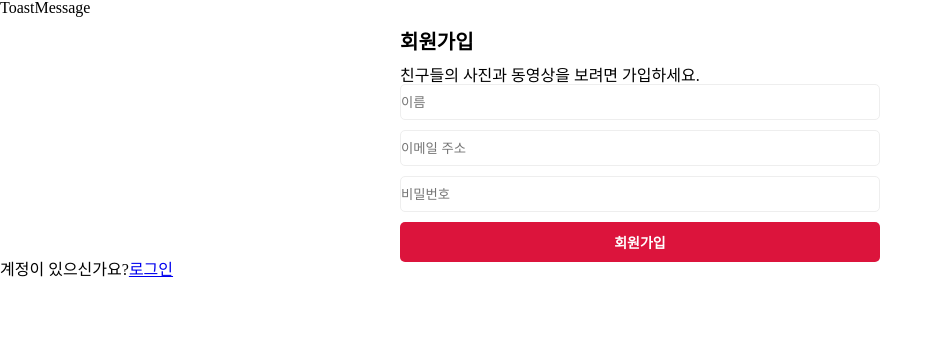
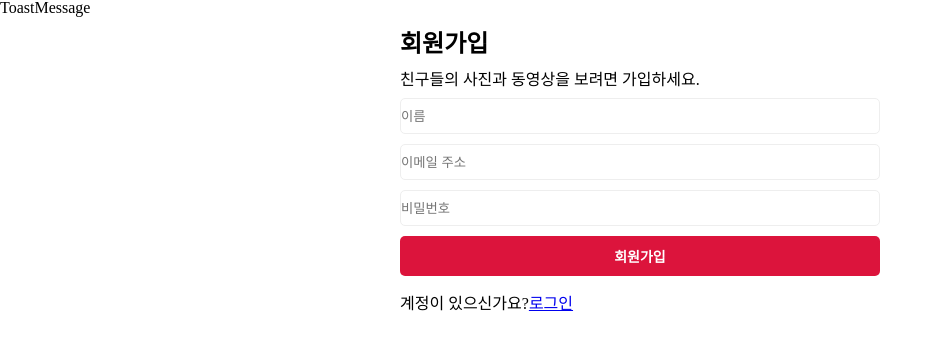
Before and after one commit to nodeTeam-1/nodeteam1-fe, a React (Create React App) app: page /user/register in a window 1280 px wide. Shown: the top 350 px of the page, without its empty margins (0-943 px from the left). Built offline with nearby package versions, Linux system fonts and the light colour scheme; no server answers.

Commit message:
chore: 유저페이지 css

```diff
--- a/src/App.scss
+++ b/src/App.scss
@@ -55,7 +55,7 @@
     margin: 0 auto;
 
     .form-title {
-        font-size: 20px;
+        font-size: 24px;
         font-weight: 600;
         padding: 16px 0;
     }
@@ -119,18 +119,4 @@
     text-align: center;
 }
 
-.logout-button {
-    padding: 10px 20px; /* Increase padding for a larger button */
-    font-size: 16px; /* Adjust font size */
-    border: none;
-    background-color: #add8e6;
-    cursor: pointer;
-}
-
-.logout-button:hover {
-    background-color: #87ceeb; /* Change color on hover */
-}
-
-
-
 @media (max-width: 768px) {}
--- a/src/components/Navbar.tsx
+++ b/src/components/Navbar.tsx
@@ -22,7 +22,7 @@ const Navbar: React.FC = () => {
                 {'[Navbar]'} 이름: {`"` + user + `"`} 님 로그인 중!
             </div>
             <div className='flex-item'>
-                <button className='logout-button' onClick={logoutClick}>
+                <button className='btn btn-logout' onClick={logoutClick}>
                     로그아웃
                 </button>
             </div>
--- a/src/pages/user/LoginPage.tsx
+++ b/src/pages/user/LoginPage.tsx
@@ -65,13 +65,12 @@ const LoginPage: React.FC = () => {
                     <input type='password' name='password' placeholder='password' onChange={handleChange} />
                 </div>
                 <button type='submit' className='btn btn-submit w-100'>로그인</button>
-
                 {errorMessage && <p>{errorMessage}</p>}
+                <div className='notice-wrap'>
+                    계정이없으신가요?
+                    <Link to={'/user/register'}>가입하기</Link>
+                </div>
             </form>
-            <div>
-                계정이없으신가요?
-                <Link to={'/user/register'}>가입하기</Link>
-            </div>
         </div>
     );
 };
--- a/src/pages/user/RegisterPage.tsx
+++ b/src/pages/user/RegisterPage.tsx
@@ -62,7 +62,7 @@ const RegisterPage: React.FC = () => {
         <div className='user-page'>
             <form onSubmit={(event: React.FormEvent<HTMLFormElement>) => formSubmit(event)} className='form-container'>
                 <div className="form-title">회원가입</div>
-                <div>친구들의 사진과 동영상을 보려면 가입하세요.</div>
+                <div className='text-area'>친구들의 사진과 동영상을 보려면 가입하세요.</div>
                 <div className='input-wrap'>
                     <input type='text' name='name' placeholder='이름' onChange={handleChange} />
                 </div>
@@ -73,18 +73,16 @@ const RegisterPage: React.FC = () => {
                     <input type='password' name='password' placeholder='비밀번호' onChange={handleChange} />
                 </div>
                 <button type='submit' className='btn btn-submit w-100'>회원가입</button>
-
-            </form>
                 {errorMessage && <p>{errorMessage}</p>}
                 {mutation.isError && <p>다시 시도해주세요.</p>}
                 {mutation.isSuccess && mutation.data && (
                     <p>성공적으로 가입되었습니다! 환영합니다, {mutation.data.data.status}</p>
                 )}
-
-            <div>
+                <div className='notice-wrap'>
                     계정이 있으신가요?
                     <Link to={'/user/login'}>로그인</Link>
                 </div>
+            </form>
         </div>
     );
 };
--- a/src/pages/user/user.scss
+++ b/src/pages/user/user.scss
@@ -0,0 +1,12 @@
+.user-page {
+    width: 100%;
+    max-width: 768px;
+    margin: 0 auto;
+    padding: 0 16px;
+    .text-area{
+        margin-bottom: 10px;
+    }
+    .notice-wrap {
+        margin-top: 20px;
+    }
+}
```
Lines whose indentation alone changed are shown as unchanged.
